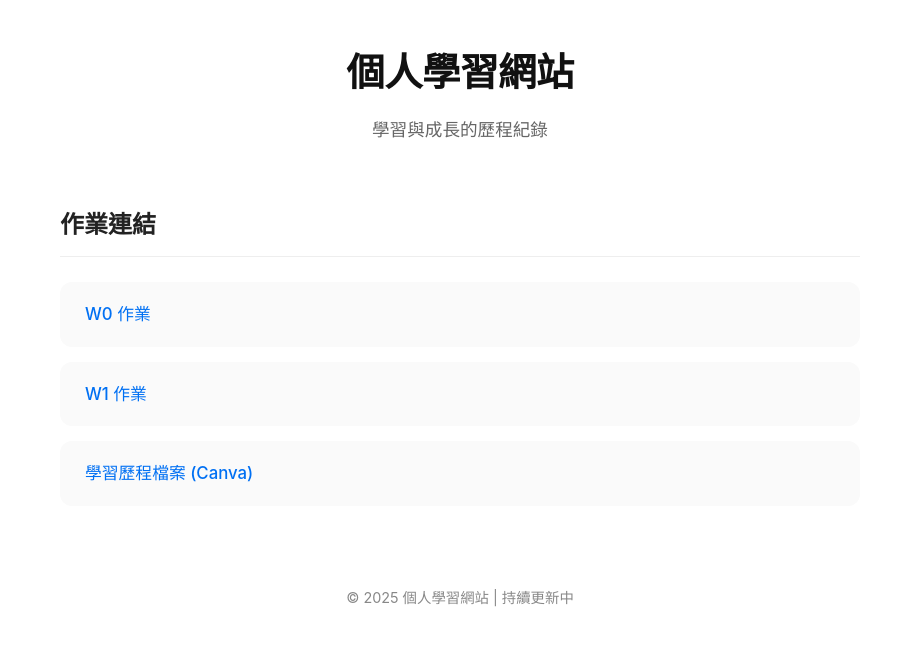
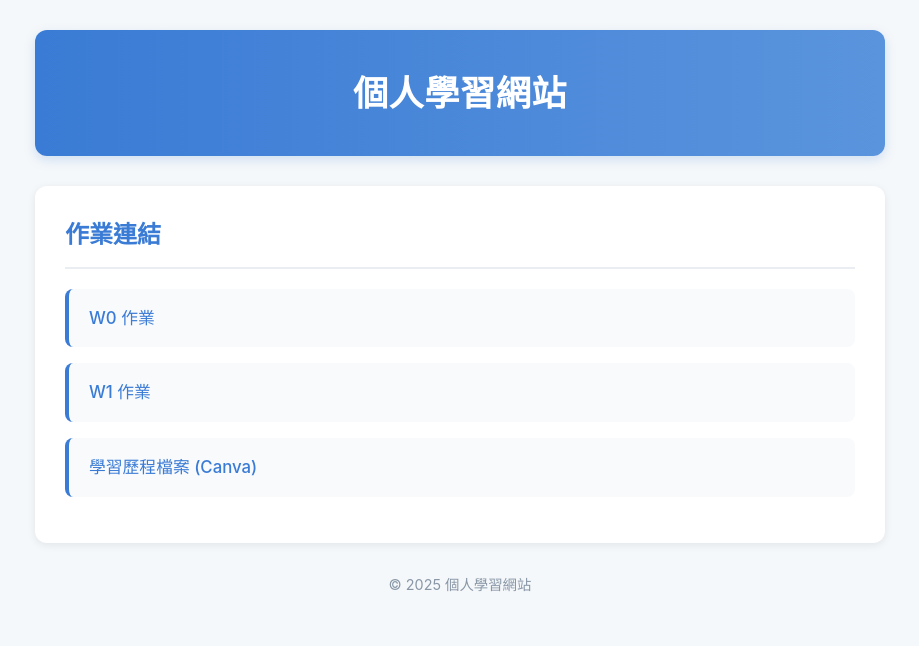
Before and after one commit to 08Tina/s116108elvschcedutw.github.io, a plain HTML site: page index.html in a window 1280 px wide. Shown: the whole page, without its empty margins (180-1099 px from the left). Drawn offline with Linux system fonts and the light colour scheme.

Commit message:
Update index.html

```diff
--- a/index.html
+++ b/index.html
@@ -7,106 +7,96 @@
     <style>
         body {
             font-family: -apple-system, BlinkMacSystemFont, 'Helvetica Neue', sans-serif;
-            line-height: 1.7;
+            line-height: 1.6;
             margin: 0;
             padding: 0;
-            background-color: #ffffff;
+            background-color: #f5f8fa;
             color: #333;
         }
-        .wrapper {
-            max-width: 800px;
+        .container {
+            max-width: 850px;
             margin: 0 auto;
-            padding: 40px 20px;
+            padding: 30px 20px;
         }
         header {
-            margin-bottom: 60px;
+            background: linear-gradient(to right, #3a7bd5, #5a94dd);
+            color: white;
+            padding: 35px 0;
             text-align: center;
+            border-radius: 12px;
+            box-shadow: 0 4px 12px rgba(58, 123, 213, 0.2);
+            margin-bottom: 30px;
         }
         h1 {
-            font-size: 2.4rem;
-            font-weight: 700;
             margin: 0;
-            color: #111;
-            letter-spacing: -0.5px;
+            font-size: 2.2rem;
+            font-weight: 600;
+            letter-spacing: 0.5px;
         }
-        .subtitle {
-            font-size: 1.1rem;
-            color: #666;
-            margin-top: 10px;
-        }
-        .section {
-            margin-bottom: 50px;
+        .content {
+            background: white;
+            padding: 30px;
+            border-radius: 12px;
+            box-shadow: 0 2px 8px rgba(0, 0, 0, 0.08);
         }
         h2 {
-            font-size: 1.5rem;
+            color: #3a7bd5;
+            margin-top: 0;
+            border-bottom: 2px solid #eaeef2;
+            padding-bottom: 12px;
             font-weight: 600;
-            margin-bottom: 25px;
-            padding-bottom: 10px;
-            border-bottom: 1px solid #eee;
-            color: #222;
         }
         ul {
-            list-style: none;
+            list-style-type: none;
             padding: 0;
         }
         li {
-            margin-bottom: 15px;
-            padding: 18px 25px;
-            background-color: #fafafa;
-            border-radius: 12px;
-            transition: all 0.3s ease;
+            margin-bottom: 16px;
+            padding: 16px 20px;
+            background-color: #f8fafc;
+            border-radius: 8px;
+            border-left: 4px solid #3a7bd5;
+            transition: all 0.2s ease;
         }
         li:hover {
-            background-color: #f0f0f0;
+            background-color: #eef2f7;
+            transform: translateX(3px);
         }
         a {
-            color: #0070f3;
+            color: #3a7bd5;
             text-decoration: none;
+            font-weight: 500;
             font-size: 1.05rem;
-            font-weight: 500;
-            display: inline-block;
-            position: relative;
+            display: block;
         }
-        a:after {
-            content: "";
-            position: absolute;
-            width: 100%;
-            height: 1px;
-            bottom: -2px;
-            left: 0;
-            background-color: #0070f3;
-            transform: scaleX(0);
-            transition: transform 0.3s ease;
-        }
-        a:hover:after {
-            transform: scaleX(1);
+        a:hover {
+            color: #2d5ea9;
         }
         footer {
-            margin-top: 80px;
             text-align: center;
-            color: #888;
+            margin-top: 30px;
+            color: #8896a6;
             font-size: 0.9rem;
         }
     </style>
 </head>
 <body>
-    <div class="wrapper">
+    <div class="container">
         <header>
             <h1>個人學習網站</h1>
-            <div class="subtitle">學習與成長的歷程紀錄</div>
         </header>
 
-        <section class="section">
+        <div class="content">
             <h2>作業連結</h2>
             <ul>
                 <li><a href="https://08tina.github.io/w0/">W0 作業</a></li>
                 <li><a href="https://08tina.github.io/w1/">W1 作業</a></li>
                 <li><a href="https://reurl.cc/eMGyZL" target="_blank">學習歷程檔案 (Canva)</a></li>
             </ul>
-        </section>
+        </div>
 
         <footer>
-            <p>© 2025 個人學習網站 | 持續更新中</p>
+            <p>© 2025 個人學習網站</p>
         </footer>
     </div>
 </body>
```
